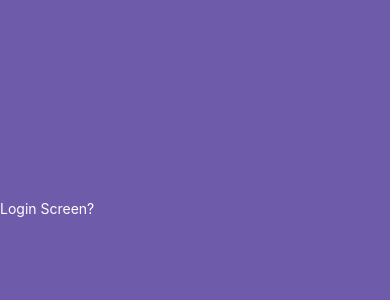
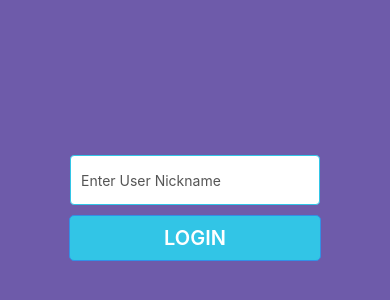
Before and after one commit to thenorthstarblues/mobile-messenger, a React Native app: screen / in a window 390 px wide. Shown: the part 214-514 px from the top of the page. Built offline with nearby package versions, Linux system fonts and the light colour scheme.

Commit message:
added fields to login page and styled

```diff
--- a/App.js
+++ b/App.js
@@ -1,16 +1,23 @@
-import { View, AppRegistry } from 'react-native';
+import { View, AppRegistry, StyleSheet } from 'react-native';
 import React, { Component } from 'react';
 import Login from './src/components/login';
 
+const styles = StyleSheet.create({
+  container: {
+    flex: 1,
+  },
+});
 
 export default class MobileMessenger extends Component {
-  render () {
+  render() {
     return (
-      <View style={{ flex: 1 }}>
+      <View style={styles.container}>
         <Login />
       </View>
-    )
+    );
   }
 }
 
-AppRegistry.registerComponent('main', () => MobileMessenger)
+
+
+AppRegistry.registerComponent('main', () => MobileMessenger);
--- a/src/components/login.js
+++ b/src/components/login.js
@@ -1,28 +1,88 @@
 import React, { Component } from 'react';
-import { View, Text, StyleSheet } from 'react-native';
+import {
+  View,
+  Text,
+  TextInput,
+  TouchableHighlight,
+  StyleSheet,
+} from 'react-native';
+
+export default class Login extends Component {
+  constructor(props) {
+    super(props);
+    this.state = {
+      username: '',
+    };
+  }
+
+  onPress = (e) => {
+    console.log(this.state.username);
+  }
+
+  render(){
+    return (
+      <View style={styles.container}>
+        <View style={styles.loginContainer}>
+          <TextInput
+            style={styles.input}
+            value={this.state.username}
+            onChangeText={(text) => this.setState({username: text})}
+            placeholder={'Enter User Nickname'}
+            maxLength={12}
+            multiline={false}
+            />
+          <TouchableHighlight
+            style={styles.button}
+            underlayColor={'#328FE6'}
+            onPress={this.onPress}
+            >
+            <Text style={styles.label}>LOGIN</Text>
+          </TouchableHighlight>
+        </View>
+      </View>
+    );
+  }
+}
 
 const styles = StyleSheet.create({
   container: {
     flex: 1,
     justifyContent: 'center',
-    alignItems: 'stretch',
+    alignItems: 'center',
     backgroundColor: '#6E5BAA',
   },
+  loginContainer: {
+    flex: 1,
+    justifyContent: 'center',
+    alignItems: 'center',
+  },
+  input: {
+    width: 250,
+    color: '#555555',
+    padding: 10,
+    height: 50,
+    borderColor: '#32C5E6',
+    borderWidth: 1,
+    borderRadius: 4,
+    alignSelf: 'center',
+    backgroundColor: '#ffffff',
+  },
+  button: {
+    justifyContent: 'center',
+    alignItems: 'center',
+    borderWidth: 1,
+    borderRadius: 5,
+    borderColor: '#328FE6',
+    padding: 10,
+    marginTop: 10,
+    backgroundColor: '#32c5e6',
+  },
+  label: {
+    width: 230,
+    alignSelf: 'center',
+    textAlign: 'center',
+    fontSize: 20,
+    fontWeight: '600',
+    color: '#ffffff',
+  },
 });
-
-class Login extends Component {
-  constructor(props) {
-    super(props);
-    this.state = {};
-  }
-
-  render() {
-    return (
-      <View style={styles.container}>
-        <Text style={{ color: 'white' }}>Login Screen?</Text>
-      </View>
-    );
-  }
-}
-
-export default Login;
```
